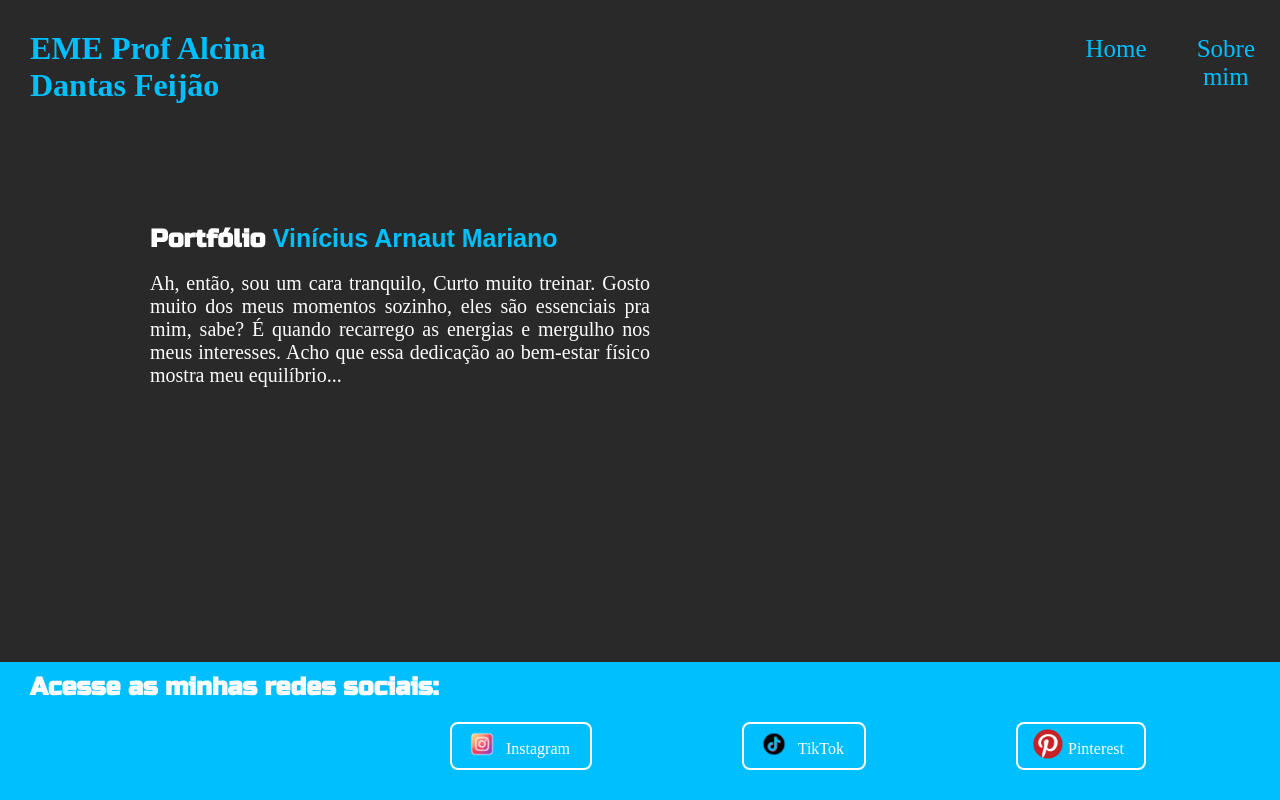
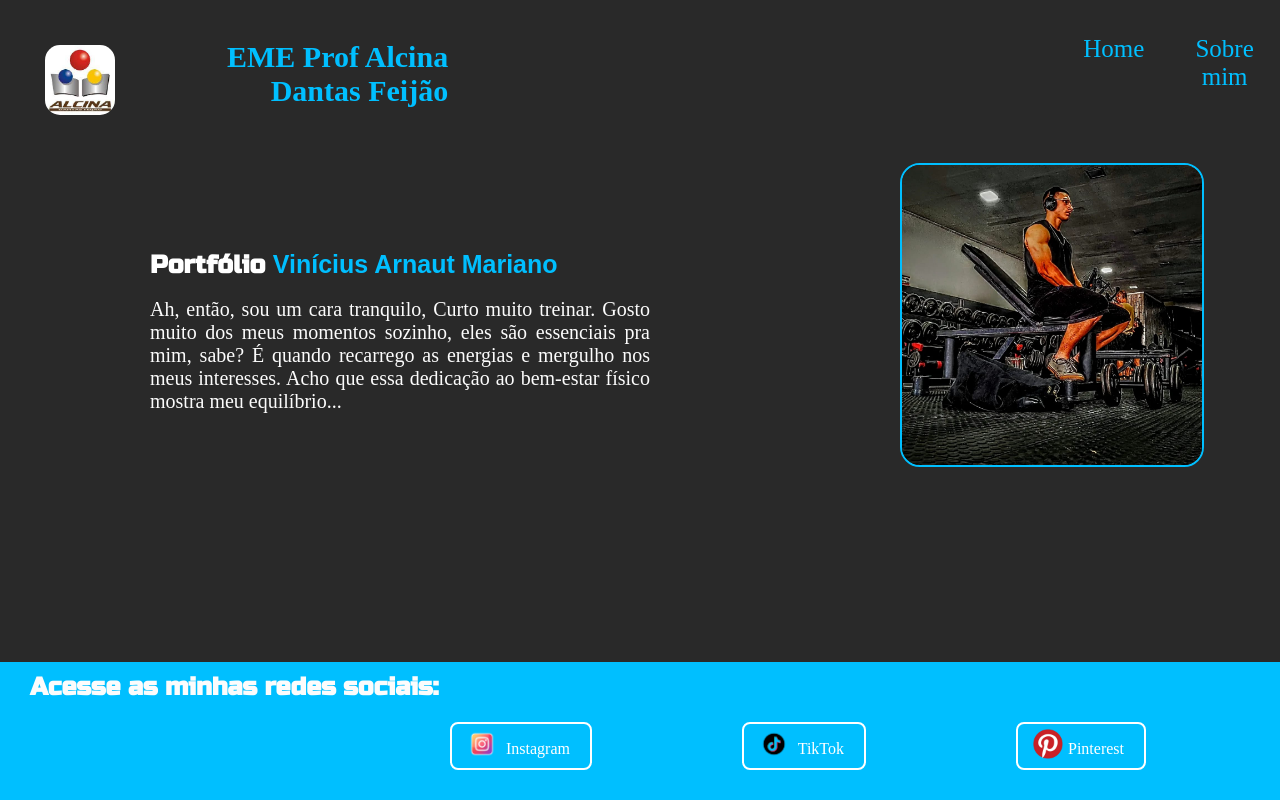
Before and after one commit to KauaHVieira/Progweb, a plain HTML site: page index.html in a window 1280 px wide. Drawn offline with Linux system fonts and the light colour scheme.

Commit message:
Finalizado com sucesso

```diff
--- a/index.html
+++ b/index.html
@@ -4,14 +4,14 @@
     <meta charset="UTF-8">
 
     <link href='https://fonts.googleapis.com/css?family=Russo One' rel='stylesheet'><meta name="viewport" content="width=device-width, initial-scale=1.0">
-    <title>Portfólio-Kauã</title>
+    <title>Portfólio-Vinícius</title>
     <link rel="stylesheet" href="style.css">
 </head>
 <body>
 <header class="cabecalho">
 
-  <img src="">
-  <h1>EME Prof Alcina Dantas Feijão</h1>
+
+  <h1 class="cabecalho_titulo"><img class="cabecalho_img" src="./img/alcinalogo.png"> EME Prof Alcina Dantas Feijão </h1>
 
 
 <nav class="cabecalho_menu">
@@ -29,6 +29,7 @@
   Acho que essa dedicação ao bem-estar físico mostra meu equilíbrio...
 </p>
 </aside>
+<img class="Main_img" src="./img/vinig2.png">
 <br>
 </main>
 <footer class="Footer">
--- a/style.css
+++ b/style.css
@@ -19,9 +19,26 @@ li {
     flex-direction: row;
     padding: 30px 0px 20px 30px;
 
+    }
 
+    .cabecalho_titulo{
+     font-size: 30px;
+     padding: 10px;
+     display: flex;
+     flex-direction: row;
+     gap: 40px;
+     text-align: right;
 
     }
+
+    .cabecalho_img{
+         height: 70px;
+         width: ]70px;
+         border-radius: 20px;
+         padding: 5px;
+
+    }
+
     .cabecalho_links{
      text-decoration: none;
      color: #00BFFF;
@@ -35,8 +52,7 @@ li {
     gap:50px;
     text-align: center;
     padding: 5px 25px;
-    max-width: 35%;
-    margin-left: 700px;
+    margin-left: 600px;
     }
 
     .cabecalho_menu :hover{
@@ -64,6 +80,17 @@ li {
     color:white;
     font-family: Russo One;
     font-size: 25px;
+    }
+
+    .Main_img{
+       height: 300px;
+       width: 300px;
+       margin-left: 750px ;
+       margin-top: -250px;
+       border: 2px solid #00BFFF;
+       border-radius: 20px;
+
+
     }
 
     .Footer_links{
```
